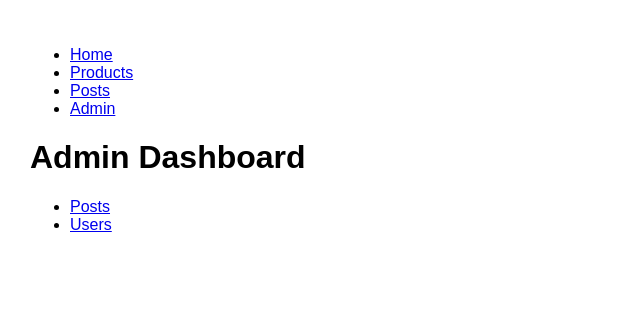
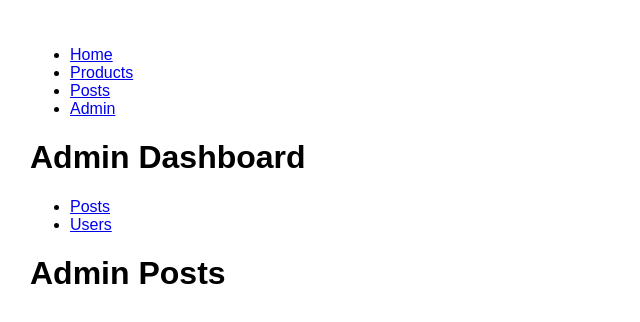
Before and after one commit to Lomanfan/react-review-m, a React (Create React App) app in the folder router-app/: page /admin/posts in a window 1280 px wide. Shown: the top 322 px of the page, without its empty margins (0-640 px from the left). Built offline with nearby package versions, Linux system fonts and the light colour scheme.

Commit message:
add nested routing to Admin

```diff
--- a/router-app/src/components/admin/dashboard.jsx
+++ b/router-app/src/components/admin/dashboard.jsx
@@ -1,11 +1,16 @@
 import React from "react";
+import Users from "./users";
+import Posts from "./posts";
 import Sidebar from "./sidebar";
+import { Route } from "react-router-dom";
 
 const Dashboard = ({ match }) => {
   return (
     <div>
       <h1>Admin Dashboard</h1>
       <Sidebar />
+      <Route path="/admin/users" component={Users} />
+      <Route path="/admin/posts" component={Posts} />
     </div>
   );
 };
```
